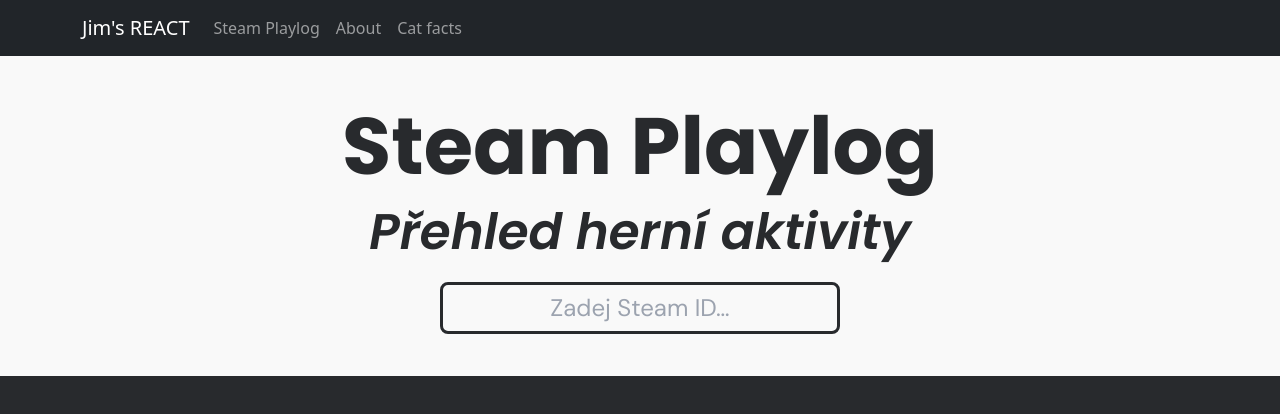
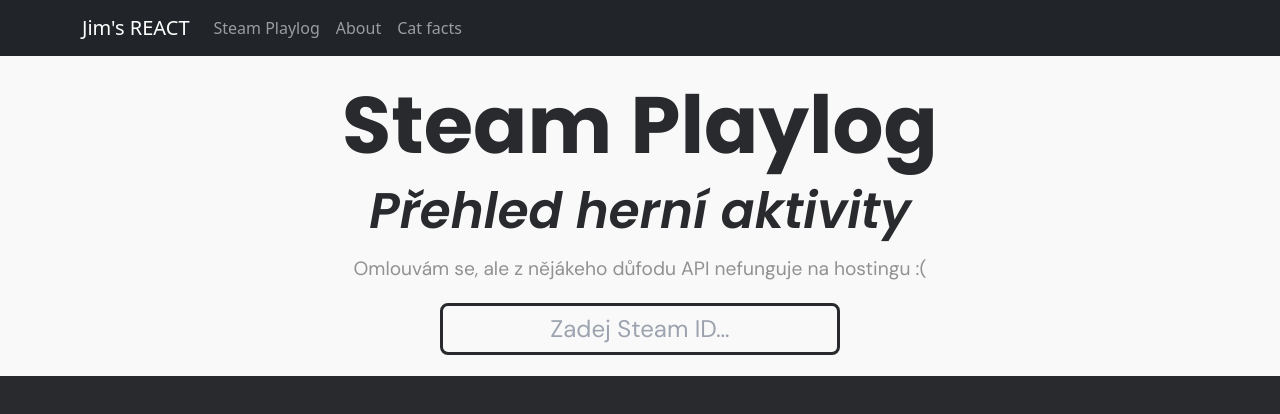
Before and after one commit to jimkocky/react-api, a React (Create React App) app: page / in a window 1280 px wide. Shown: the top 414 px of the page. Built offline with nearby package versions, Linux system fonts and the light colour scheme.

Commit message:
gdfjiohbkgufsbjkgdfsl

```diff
--- a/src/App.css
+++ b/src/App.css
@@ -139,6 +139,12 @@
 .subtitle{
   font-family: 'Poppins-SemiBoldItalic';
   font-size: 50px;
+}
+
+.error-message{
+  color:#919191;
+  margin:0.5%;
+  font-size: 120%;
 }
 
 .input-id{
--- a/src/pages/home.js
+++ b/src/pages/home.js
@@ -88,6 +88,7 @@
                 <div className="home-header">
                     <h1 className="title-home">Steam Playlog</h1>
                     <h2 className="subtitle">Přehled herní aktivity</h2>
+                    <p className="error-message"> Omlouvám se, ale z nějákeho důfodu API nefunguje na hostingu :( </p>
                     <input
                         type="text"
                         className="input-id"
```
